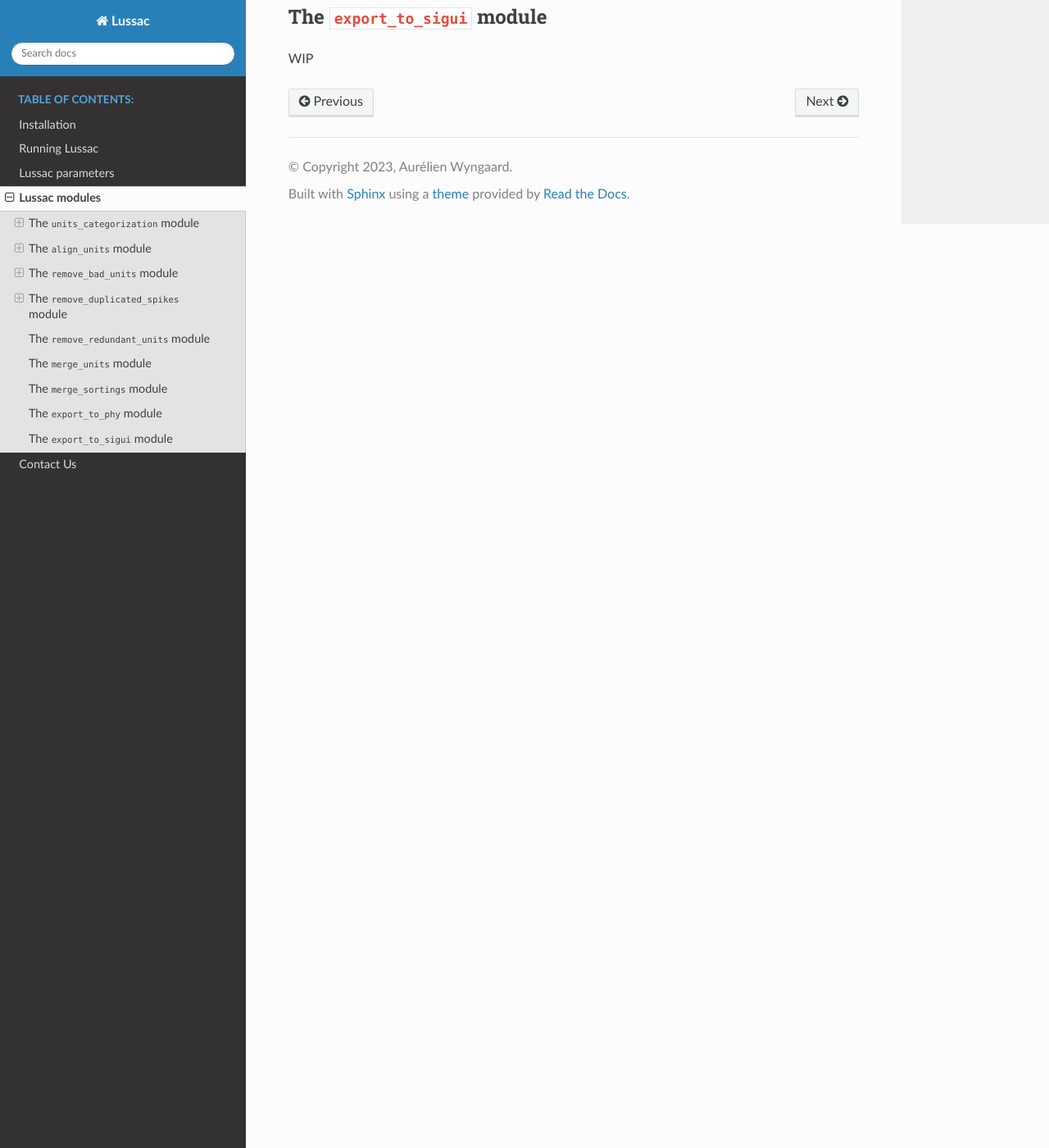
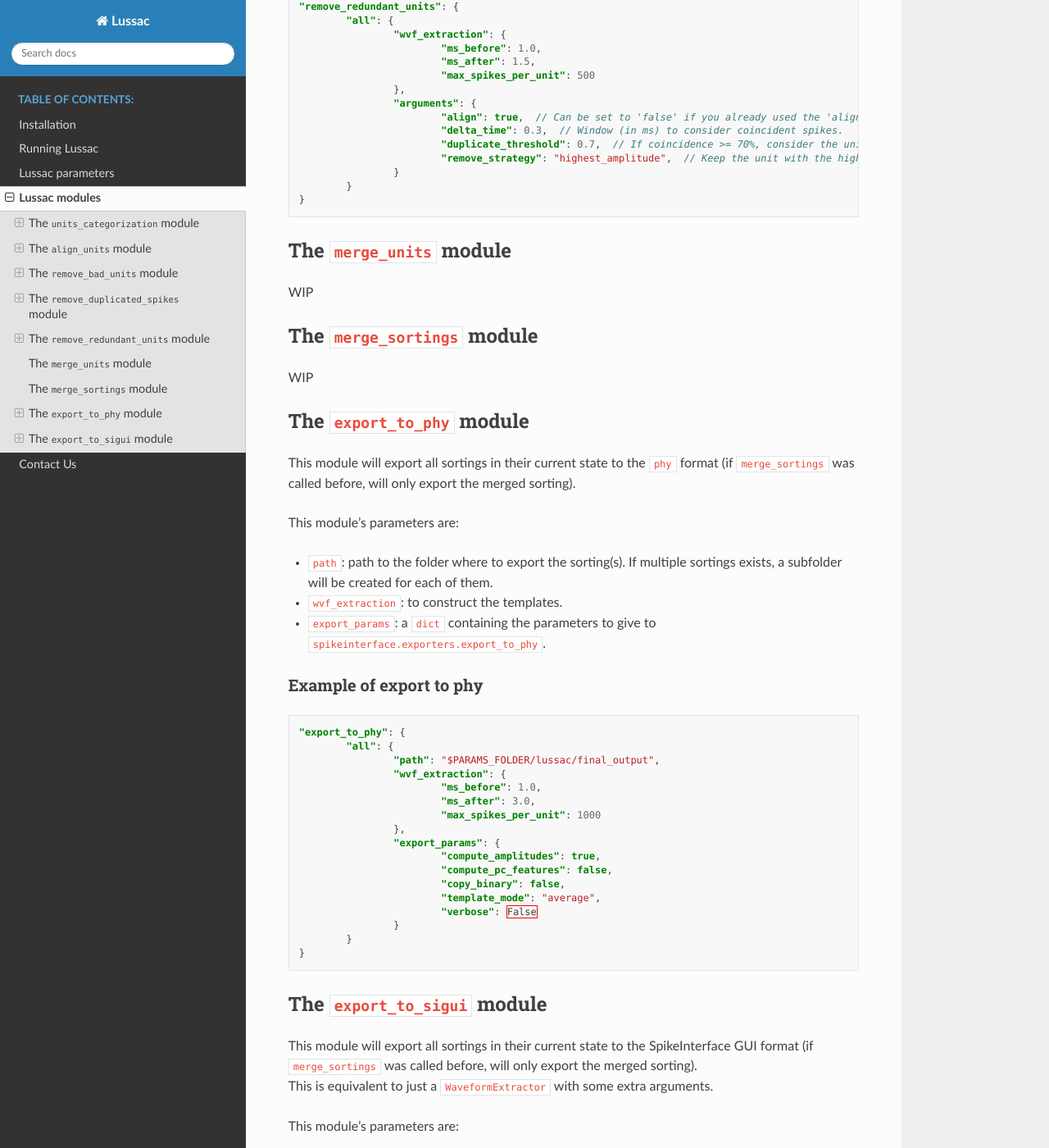
Before and after one commit to BarbourLab/lussac, a Sphinx documentation site: the page built from docs/source/modules.rst, in a window 1280 px wide and 1400 px high, scrolled down 4116 px. Shown: the whole window at 82% size. Built offline with Sphinx 7.4.7 and the Read the Docs theme 2.0.0, drawn with Linux system fonts in a browser that asks for light colours; some of the changed text lies outside the part shown.

Commit message:
Improved documentation
Added several modules description to the documentation.

```diff
--- a/docs/source/modules.rst
+++ b/docs/source/modules.rst
@@ -166,7 +166,35 @@ Example of duplicated spikes removal
 The :code:`remove_redundant_units` module
 -----------------------------------------
 
-WIP
+| This module will look for redundant units in analyses (by looking at the rate of coincident spikes between units in individual analyses).
+| If redundant units are detected, all but one will be removed (the chosen one depends on the :code:`remove_strategy` used).
+
+This module's parameters are:
+
+- :code:`wvf_extraction`: to construct the templates (required depending on the remove strategy). If not required, just set it to :code:`null`.
+- :code:`arguments`: a :code:`dict` containing the parameters to give to :code:`spikeinterface.curation.remove_redundant_units`.
+
+
+Example of redundant units removal
+^^^^^^^^^^^^^^^^^^^^^^^^^^^^^^^^^^
+
+.. code-block:: json
+
+	"remove_redundant_units": {
+		"all": {
+			"wvf_extraction": {
+				"ms_before": 1.0,
+				"ms_after": 1.5,
+				"max_spikes_per_unit": 500
+			},
+			"arguments": {
+				"align": true,  // Can be set to 'false' if you already used the 'align_units' module.
+				"delta_time": 0.3,  // Window (in ms) to consider coincident spikes.
+				"duplicate_threshold": 0.7,  // If coincidence >= 70%, consider the units redundant.
+				"remove_strategy": "highest_amplitude",  // Keep the unit with the highest amplitude.
+			}
+		}
+	}
 
 
 The :code:`merge_units` module
@@ -184,10 +212,65 @@ WIP
 The :code:`export_to_phy` module
 --------------------------------
 
-WIP
+This module will export all sortings in their current state to the :code:`phy` format (if :code:`merge_sortings` was called before, will only export the merged sorting).
+
+This module's parameters are:
+
+- :code:`path`: path to the folder where to export the sorting(s). If multiple sortings exists, a subfolder will be created for each of them.
+- :code:`wvf_extraction`: to construct the templates.
+- :code:`export_params`: a :code:`dict` containing the parameters to give to :code:`spikeinterface.exporters.export_to_phy`.
+
+
+Example of export to phy
+^^^^^^^^^^^^^^^^^^^^^^^^
+
+.. code-block:: json
+
+	"export_to_phy": {
+		"all": {
+			"path": "$PARAMS_FOLDER/lussac/final_output",
+			"wvf_extraction": {
+				"ms_before": 1.0,
+				"ms_after": 3.0,
+				"max_spikes_per_unit": 1000
+			},
+			"export_params": {
+				"compute_amplitudes": true,
+				"compute_pc_features": false,
+				"copy_binary": false,
+				"template_mode": "average",
+				"verbose": False
+			}
+		}
+	}
 
 
 The :code:`export_to_sigui` module
 ----------------------------------
 
-WIP
+| This module will export all sortings in their current state to the SpikeInterface GUI format (if :code:`merge_sortings` was called before, will only export the merged sorting).
+| This is equivalent to just a :code:`WaveformExtractor` with some extra arguments.
+
+This module's parameters are:
+
+- :code:`path`: path to the folder where to export the sorting(s). If multiple sortings exists, a subfolder will be created for each of them.
+- :code:`wvf_extraction`: to construct the templates.
+- :code:`spike_amplitudes` (optional): either a :code:`dict` or :code:`False`. If a :code:`dict`, will compute and export the spike amplitudes, the content of the dictionary being the parameters for :code:`spikeinterface.postprocessing.compute_spike_amplitudes`. By default :code:`dict()`.
+- :code:`principal_components` (optional): either a :code:`dict` or :code:`False`. If a :code:`dict`, will compute and export the PCA, the content of the dictionary being the parameters for :code:`spikeinterface.postprocessing.compute_principal_components`. By default :code:`False`.
+
+
+Example of export to SI GUI
+^^^^^^^^^^^^^^^^^^^^^^^^^^^
+
+.. code-block:: json
+
+	"export_to_sigui": {
+		"all": {
+			"path": "$PARAMS_FOLDER/lussac/final_output",
+			"wvf_extraction": {
+				"ms_before": 1.0,
+				"ms_after": 3.0,
+				"max_spikes_per_unit": 1000
+			}
+		}
+	}
```
Also changed, not shown: 1 other file.
